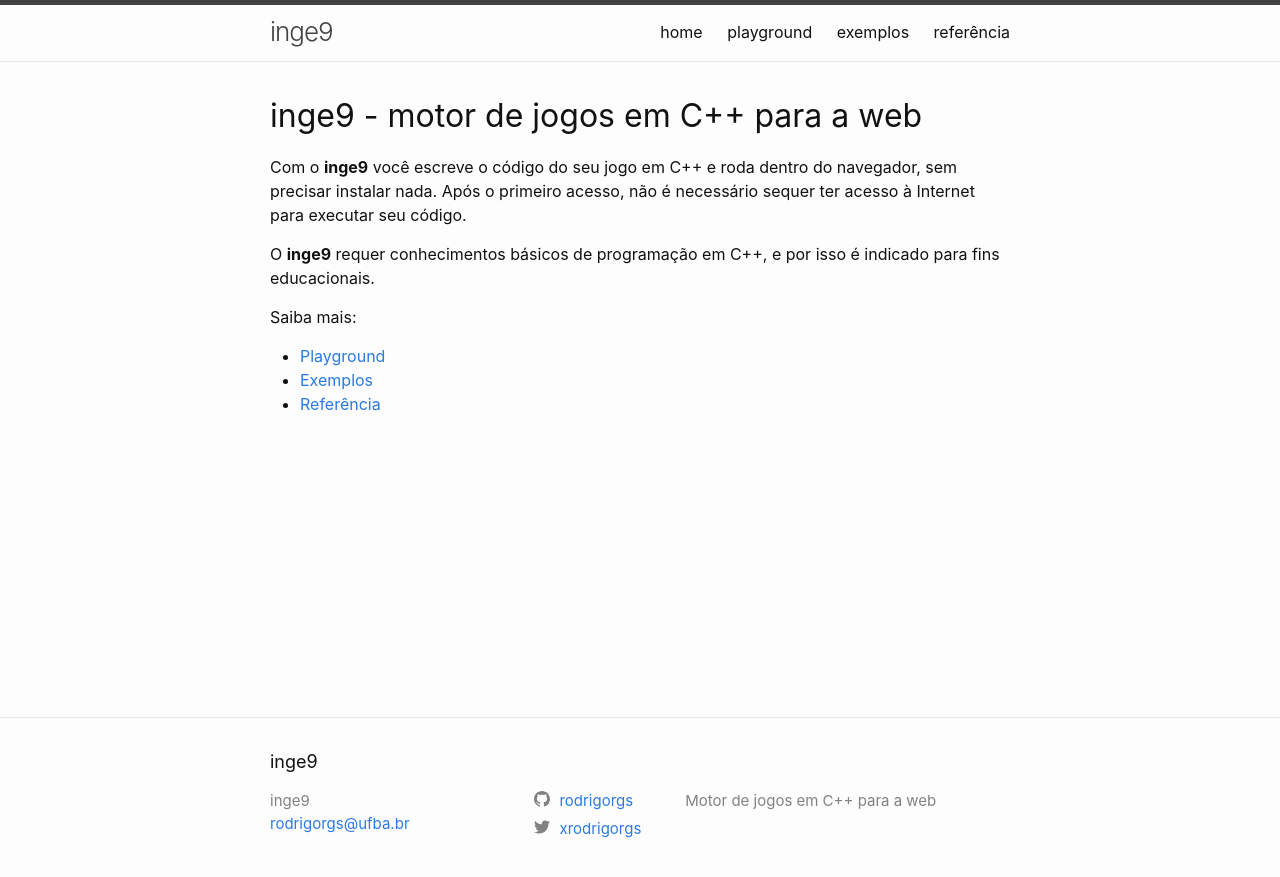
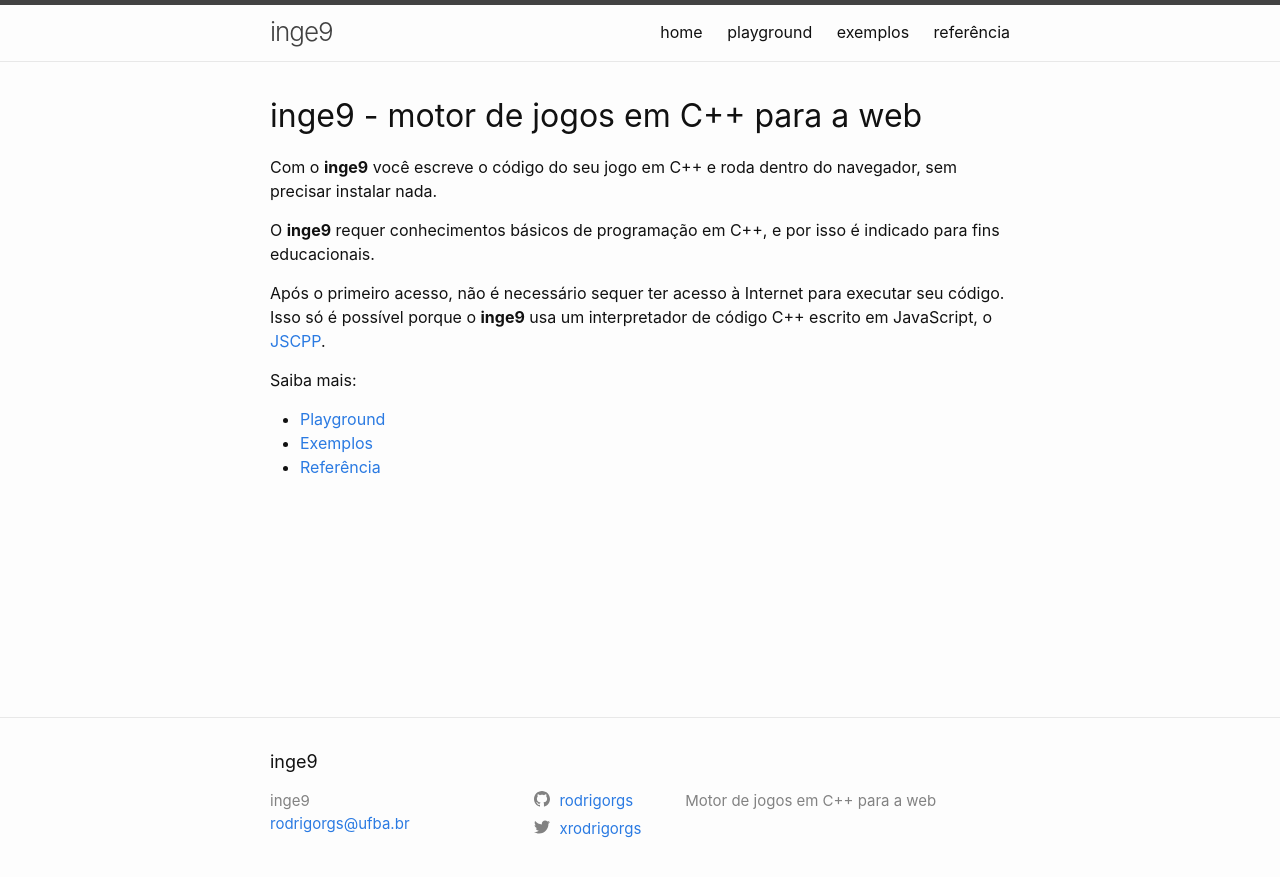
Before and after one commit to rodrigorgs/inge9, a Jekyll site: the page built from index.md, in a window 1280 px wide. Shown: the top 877 px of the page. Built offline with Jekyll 4.4.1, drawn with Linux system fonts in a browser that asks for light colours.

Commit message:
Ackowledge JSCPP

```diff
--- a/index.md
+++ b/index.md
@@ -6,9 +6,11 @@ layout: home
 title: inge9 - motor de jogos em C++ para a web
 ---
 
-Com o **inge9** você escreve o código do seu jogo em C++ e roda dentro do navegador, sem precisar instalar nada. Após o primeiro acesso, não é necessário sequer ter acesso à Internet para executar seu código.
+Com o **inge9** você escreve o código do seu jogo em C++ e roda dentro do navegador, sem precisar instalar nada.
 
 O **inge9** requer conhecimentos básicos de programação em C++, e por isso é indicado para fins educacionais.
+
+Após o primeiro acesso, não é necessário sequer ter acesso à Internet para executar seu código. Isso só é possível porque o **inge9** usa um interpretador de código C++ escrito em JavaScript, o [JSCPP](https://github.com/felixhao28/JSCPP/).
 
 Saiba mais:
 
```
